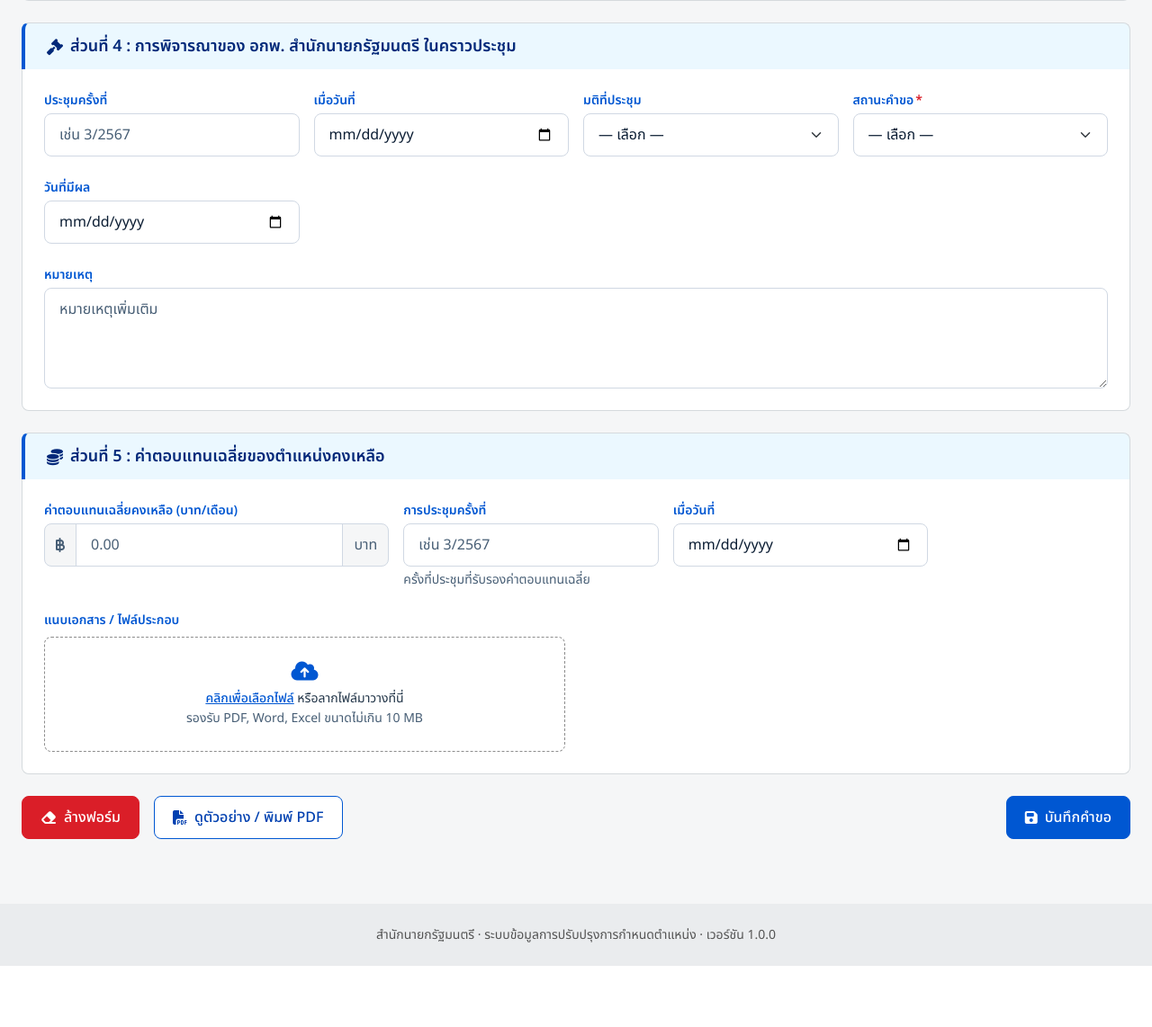
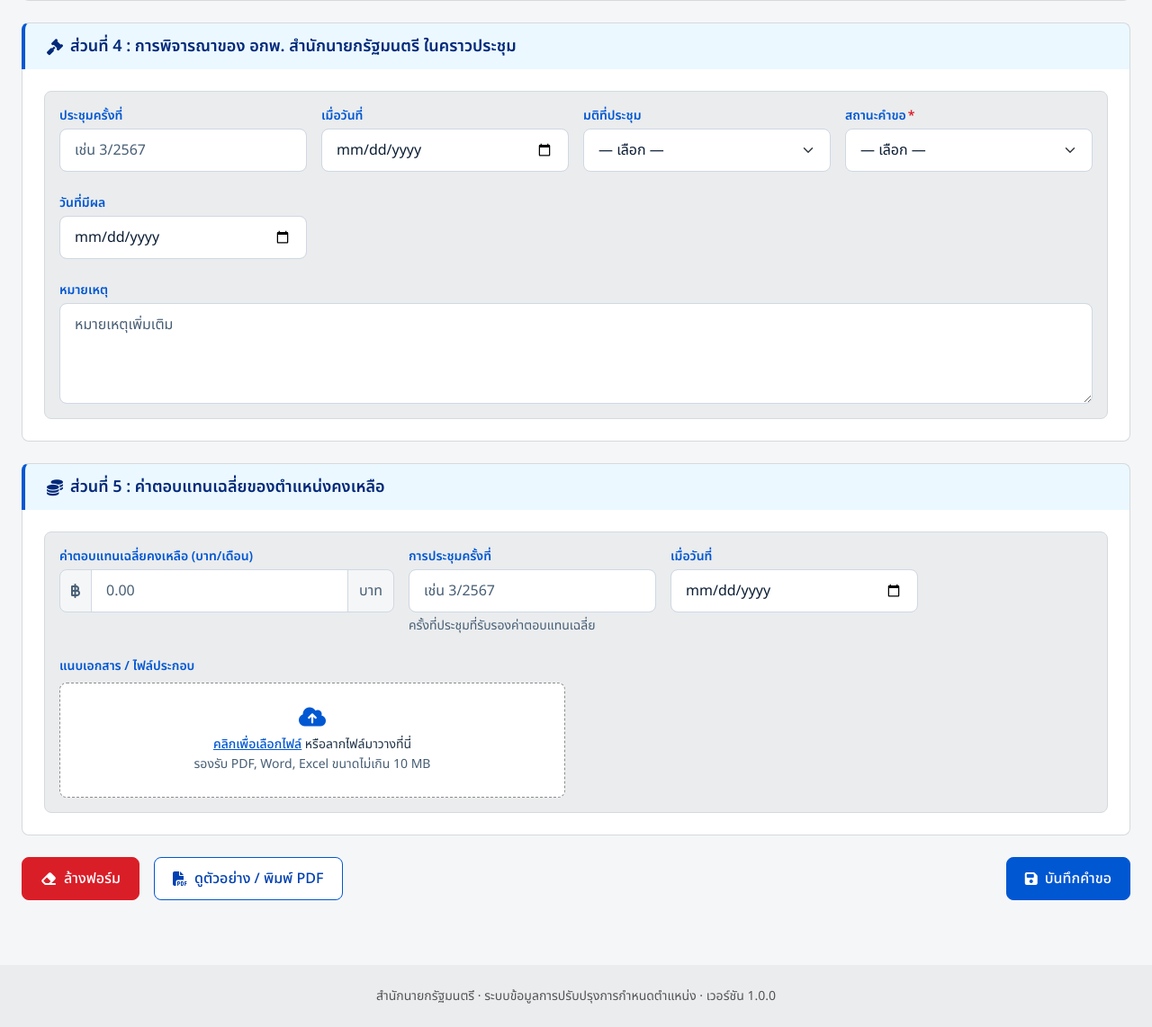
Before and after one commit to jnka810-iii/pos_restructure, a Flask app: page / in a window 1280 px wide. Shown: the part 1990-3132 px from the top of the page at 90% size. Before the commit the page ends 3064 px from the top, so only its background shows below. Run offline with Flask 3, Linux system fonts and the light colour scheme; data that the repository does not hold is empty; parts of the project's set-up code (start-up, migrations or seed data) failed here and were passed over; some libraries are stand-ins or nearby versions.

Commit message:
style(form): put sections 4 and 5 on the same light grey card
The fields of section 4 (the อกพ. meeting) and section 5 (average
remaining compensation and the attachment) now sit on the same grey
field card as the position rows of sections 1 to 3, so every field
on the form stands out the same way.

Co-Authored-By: Claude Opus 5.5 <noreply@anthropic.com>

```diff
--- a/templates/index.html
+++ b/templates/index.html
@@ -72,7 +72,8 @@ h1,h2,h3{letter-spacing:0}
 
 /* Dynamic rows */
 /* แถวตำแหน่งเป็นการ์ดพื้นเทาอ่อน ช่องกรอกสีขาวจึงเด่นขึ้นมาจากพื้น ตามหน้าตาเดิมของระบบ */
-.pos-row{background:var(--band);border:1px solid var(--hairline);border-radius:8px;padding:16px;margin-bottom:16px}
+.pos-row,.field-card{background:var(--band);border:1px solid var(--hairline);border-radius:8px;padding:16px;margin-bottom:16px}
+.field-card{margin-bottom:0}
 .pos-row-head{display:flex;align-items:center;gap:8px;margin-bottom:8px}
 .pos-row-num{display:inline-flex;align-items:center;justify-content:center;width:24px;height:24px;
              border-radius:50%;background:var(--primary);color:var(--on-primary);font-size:13px;font-weight:700;line-height:1}
@@ -300,6 +301,7 @@ input[type=number]{font-variant-numeric:tabular-nums}
   <!-- ส่วนที่ 4 -->
   <h2 class="sh"><i class="fa fa-gavel" aria-hidden="true"></i>ส่วนที่ 4 : การพิจารณาของ อกพ. สำนักนายกรัฐมนตรี ในคราวประชุม</h2>
   <div class="sb">
+    <div class="field-card">
       <div class="row gx-3 gy-4">
         <div class="col-12 col-md-6 col-lg-3">
           <label class="form-label" for="p4_round">ประชุมครั้งที่</label>
@@ -339,10 +341,12 @@ input[type=number]{font-variant-numeric:tabular-nums}
         </div>
       </div>
     </div>
+  </div>
 
   <!-- ส่วนที่ 5 -->
   <h2 class="sh"><i class="fa fa-coins" aria-hidden="true"></i>ส่วนที่ 5 : ค่าตอบแทนเฉลี่ยของตำแหน่งคงเหลือ</h2>
   <div class="sb">
+    <div class="field-card">
       <div class="row gx-3 gy-4 mb-4">
         <div class="col-12 col-md-6 col-lg-4">
           <label class="form-label" for="p5_salary">ค่าตอบแทนเฉลี่ยคงเหลือ (บาท/เดือน)</label>
@@ -388,6 +392,7 @@ input[type=number]{font-variant-numeric:tabular-nums}
           </div>
         </div>
 
+      </div>
     </div>
   </div>
 
```
Also changed, not shown: DESIGN.md (+1 -1 lines). Lines whose indentation alone changed are shown as unchanged.
